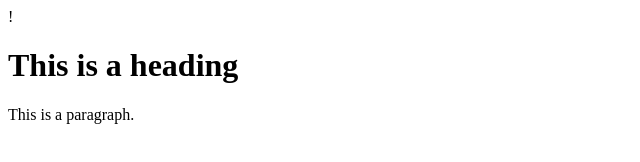
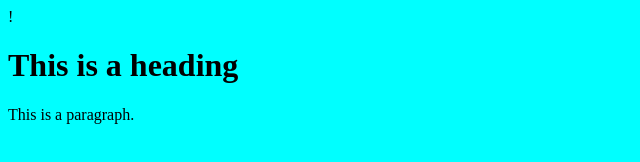
Before and after one commit to sherenzp/myappsample, a plain HTML site: page index.html in a window 1280 px wide. Shown: the whole page, without its empty margins (0-640 px from the left). Drawn offline with Linux system fonts and the light colour scheme.

Commit message:
insert css and changed bg

```diff
--- a/index.html
+++ b/index.html
@@ -2,6 +2,7 @@
 <html>
 <head>
   <title>This is my sample website</title>
+  <link rel="stylesheet" type="text/css" href="style.css" />
 </head>
 
 <body>
--- a/style.css
+++ b/style.css
@@ -0,0 +1,3 @@
+body{
+  background-color: aqua;
+}
```
